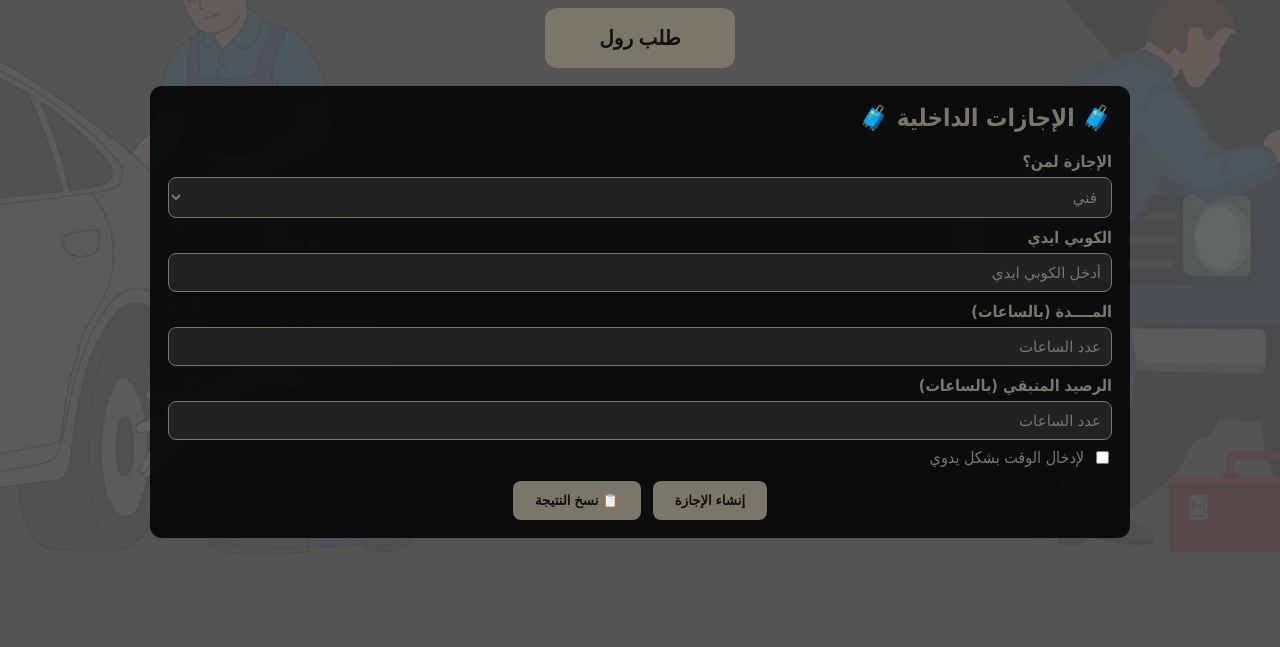
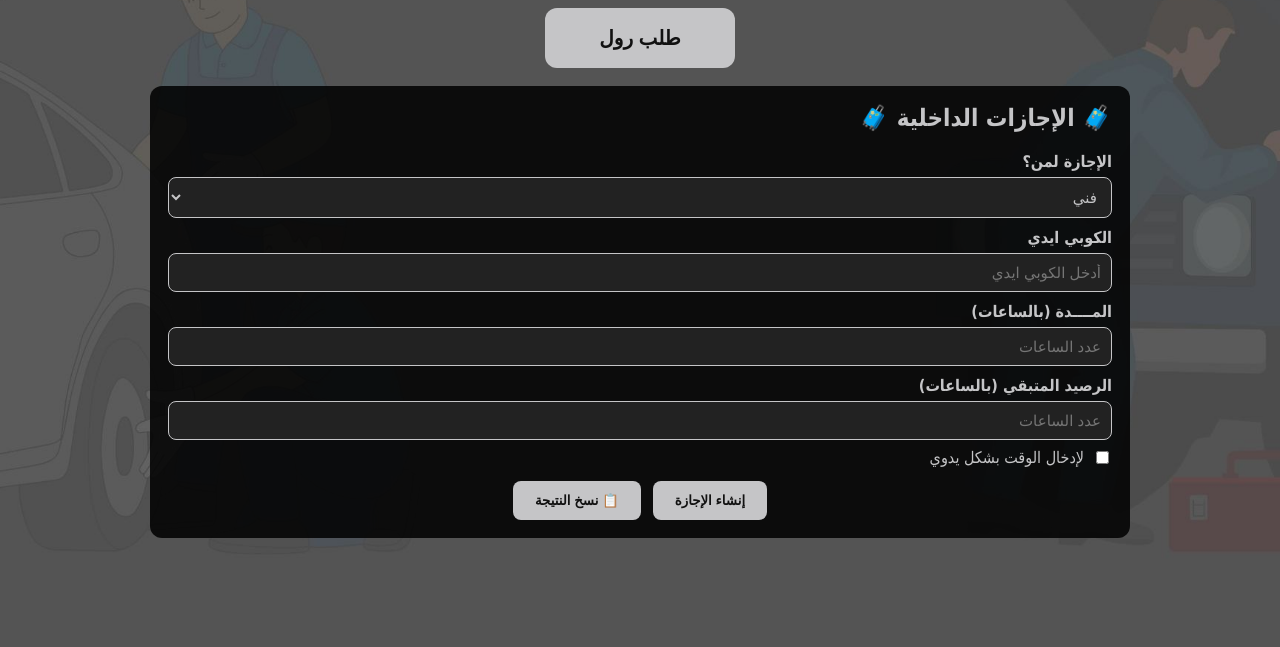
Before and after one commit to XRBSS/ATmechanic, a plain HTML site: page index.html in a window 1280 px wide. Shown: the part 153-800 px from the top of the page. Drawn offline with Linux system fonts and the light colour scheme.

Commit message:
Update index.html

```diff
--- a/index.html
+++ b/index.html
@@ -6,7 +6,7 @@
 <title>💼الشؤون الإدارية💼</title>
 <style>
   :root{
-    --gold:#7a766a;
+    --gold:#c5c5c7;
     --bg:#222;
     --panel-bg: rgba(0,0,0,0.85);
   }
```
